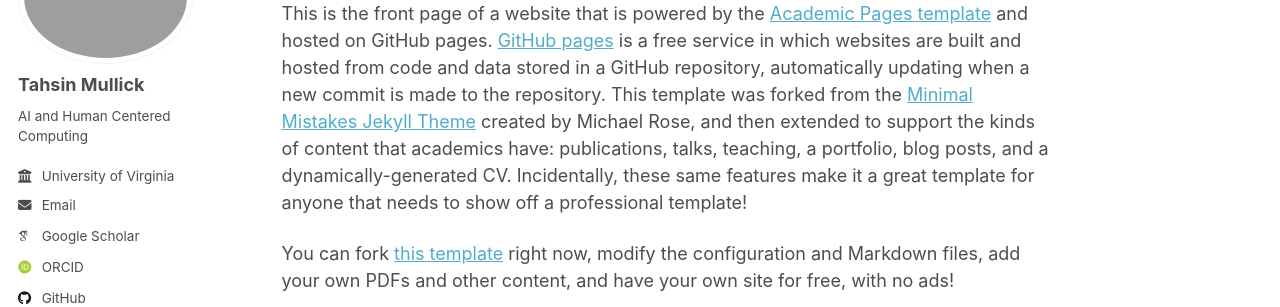
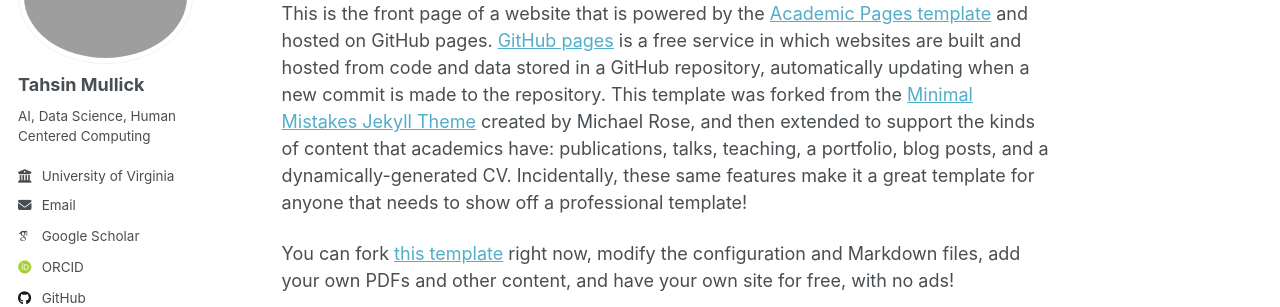
Before and after one commit to Tahsinmullick/Tahsinmullick.github.io, a Jekyll site: the page built from _pages/about.md, in a window 1280 px wide. Shown: the part 169-476 px from the top of the page. Built offline with Jekyll 4.4.1, drawn with Linux system fonts in a browser that asks for light colours; some web fonts are replaced; a script that is not in the unit is left out.

Commit message:
bio added

```diff
--- a/_config.yml
+++ b/_config.yml
@@ -25,7 +25,7 @@
   avatar           : "profile.jpg"
   name             : "Tahsin Mullick"
   pronouns         : # example: "she/her"
-  bio              : "AI and Human Centered Computing"
+  bio              : "AI, Data Science, Human Centered Computing"
   location         : #"Earth"
   employer         : "University of Virginia"
   uri              : # URL
```
